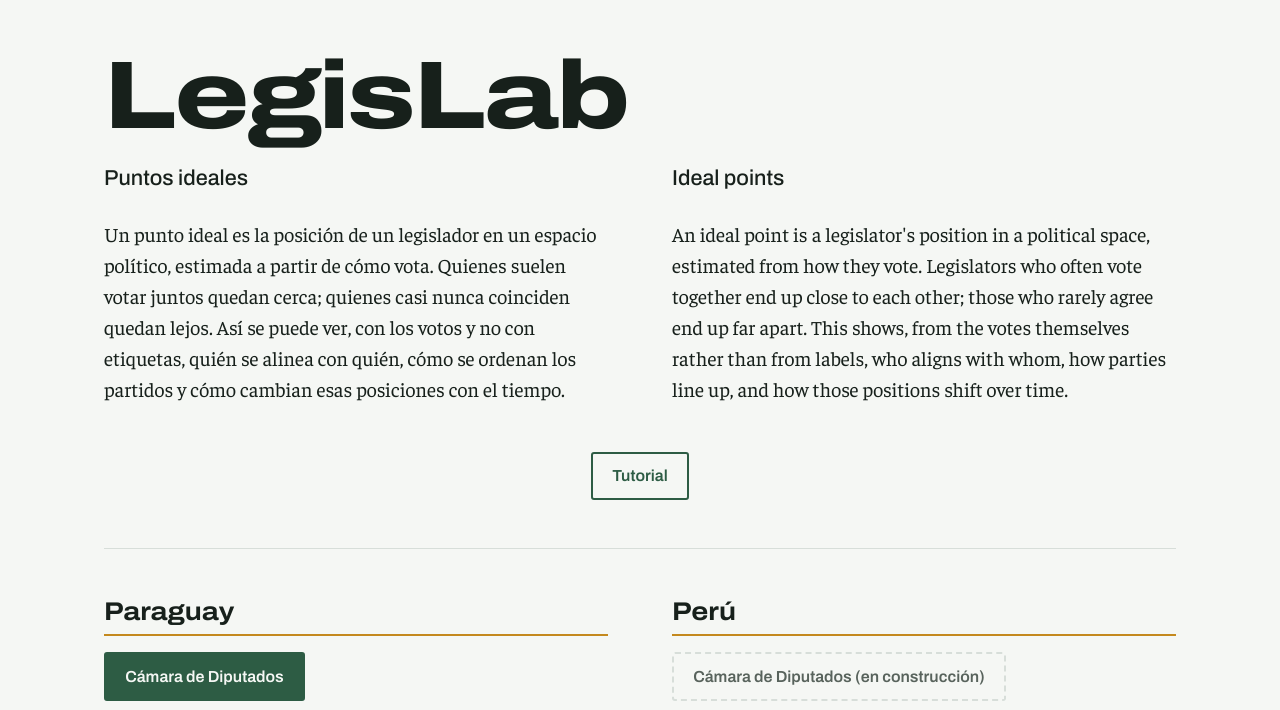
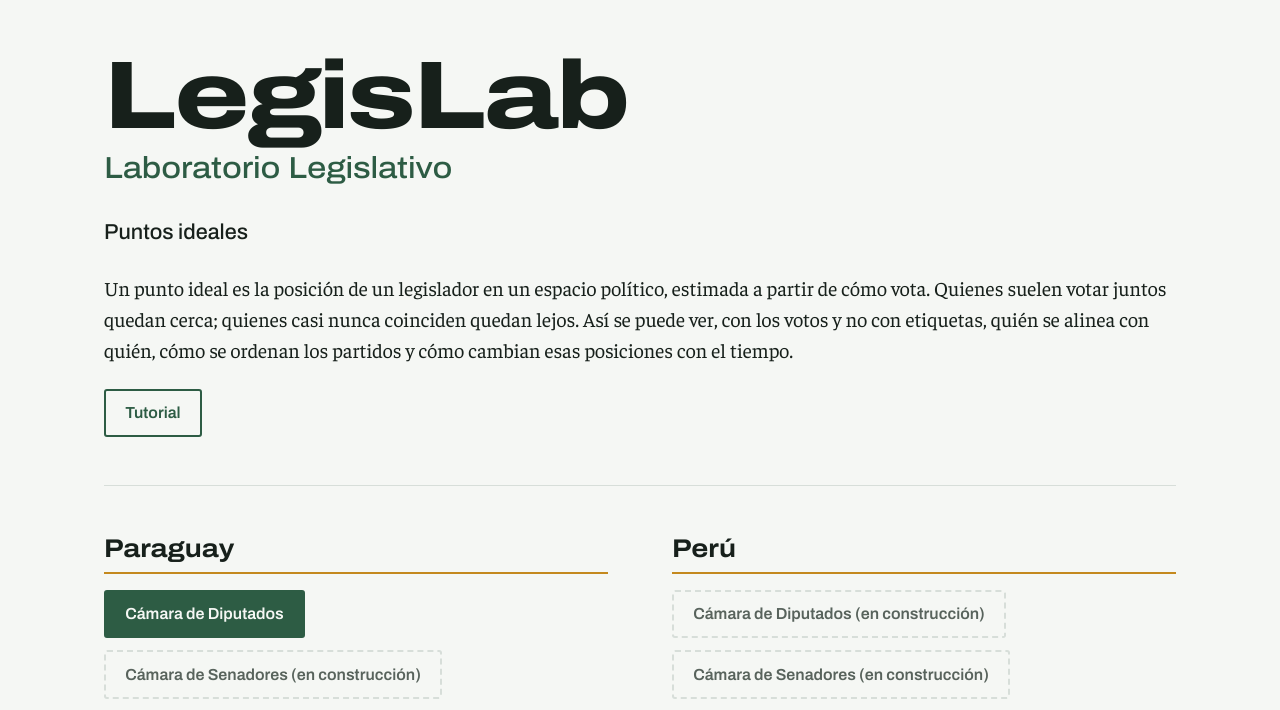
Before and after one commit to acarrizosa/andycarrizosa.com, a plain HTML site: page legislab/index.html in a window 1280 px wide. Shown: the part 77-787 px from the top of the page. Drawn offline with Linux system fonts and the light colour scheme.

Commit message:
add subtitle

```diff
--- a/legislab/assets/site.css
+++ b/legislab/assets/site.css
@@ -1,7 +1,7 @@
 /* LegisLab: página de inicio (andycarrizosa.com/legislab/). Las fuentes son las de andycarrizosa.com (/assets/fonts).
    Sigue el estilo de andycarrizosa.com: papel claro con un leve tono verde, tinta verde casi negra,
    verde yerba como color principal y ocre para subrayados. Títulos en Archivo ancha; textos en Faustina.
-   El texto va en español e inglés, uno al lado del otro. */
+   El texto va solo en español, a todo el ancho de la página. */
 
 @font-face {
   font-family: "Archivo";
@@ -144,13 +144,6 @@ a:hover { color: var(--yerba); }
 
 /* Portada */
 .portada { padding-block: clamp(1.5rem, 4vw, 3rem); }
-.idiomas {
-  display: grid;
-  grid-template-columns: repeat(2, minmax(0, 1fr));
-  gap: clamp(2rem, 5vw, 4.5rem);
-}
-/* Los botones de las dos columnas quedan a la misma altura aunque un texto sea más largo. */
-.idioma { display: flex; flex-direction: column; }
 .nombre {
   font-family: var(--display);
   font-stretch: 125%;
@@ -161,6 +154,18 @@ a:hover { color: var(--yerba); }
   margin: 0 0 1.5rem;
 }
 .nombre span { display: block; }
+/* Subtítulo debajo de "LegisLab": misma familia, más chico y en verde yerba. */
+.nombre:has(+ .subtitulo) { margin-bottom: 0.6rem; }
+.subtitulo {
+  font-family: var(--display);
+  font-stretch: 112%;
+  font-weight: 500;
+  font-size: clamp(1.2rem, 2.8vw, 1.9rem);
+  line-height: 1.2;
+  letter-spacing: -0.005em;
+  color: var(--yerba);
+  margin: 0 0 2rem;
+}
 .rol {
   font-family: var(--display);
   font-weight: 500;
@@ -171,7 +176,6 @@ a:hover { color: var(--yerba); }
 .entrada {
   font-size: 1.25rem;
   line-height: 1.55;
-  max-width: 34em;
 }
 .acciones {
   display: flex;
@@ -217,14 +221,9 @@ a:hover { color: var(--yerba); }
 }
 .derechos { color: var(--gris); font-size: 0.9rem; }
 
-/* Pantallas angostas */
-@media (max-width: 54rem) {
-  .idiomas { grid-template-columns: minmax(0, 1fr); }
-  .idioma + .idioma { border-top: 1px solid var(--linea); padding-top: 2rem; }
-}
 
-/* Tutorial, debajo de las dos columnas */
-.tutorial { justify-content: center; padding-top: clamp(2rem, 4vw, 3rem); }
+/* Tutorial, justo debajo del texto */
+.tutorial { padding-top: 1.5rem; }
 
 /* Países y cámaras: un bloque por país; los bloques se acomodan en filas al sumar más. */
 .paises {
--- a/legislab/index.html
+++ b/legislab/index.html
@@ -3,20 +3,19 @@
 <head>
   <meta charset="utf-8">
   <meta name="viewport" content="width=device-width, initial-scale=1">
-  <title>LegisLab: puntos ideales legislativos / legislative ideal points</title>
-  <meta name="description" content="LegisLab estima puntos ideales de legisladores a partir de sus votos nominales, empezando por Paraguay. LegisLab estimates legislators' ideal points from their roll-call votes, starting with Paraguay.">
+  <title>LegisLab: puntos ideales legislativos</title>
+  <meta name="description" content="LegisLab estima puntos ideales de legisladores a partir de sus votos nominales, empezando por Paraguay.">
   <link rel="canonical" href="https://www.andycarrizosa.com/legislab/">
   <link rel="icon" href="../assets/favicon.svg" type="image/svg+xml">
   <link rel="preload" href="../assets/fonts/archivo-latin-wdth-normal.woff2" as="font" type="font/woff2" crossorigin>
   <link rel="preload" href="../assets/fonts/faustina-latin-wght-normal.woff2" as="font" type="font/woff2" crossorigin>
   <!-- Al cambiar site.css, suba el número de ?v= para que los navegadores no usen la versión vieja. -->
-  <link rel="stylesheet" href="assets/site.css?v=3">
+  <link rel="stylesheet" href="assets/site.css?v=5">
   <meta property="og:type" content="website">
-  <meta property="og:title" content="LegisLab: puntos ideales legislativos / legislative ideal points">
-  <meta property="og:description" content="Puntos ideales de legisladores estimados a partir de sus votos nominales. Legislators' ideal points estimated from their roll-call votes.">
+  <meta property="og:title" content="LegisLab: puntos ideales legislativos">
+  <meta property="og:description" content="Puntos ideales de legisladores estimados a partir de sus votos nominales.">
   <meta property="og:url" content="https://www.andycarrizosa.com/legislab/">
   <meta property="og:locale" content="es_PY">
-  <meta property="og:locale:alternate" content="en_US">
 </head>
 <body>
   <a class="saltar" href="#contenido">Saltar al contenido</a>
@@ -44,19 +43,13 @@
   <main id="contenido">
     <section class="envoltura portada" aria-labelledby="t-nombre">
       <h1 class="nombre" id="t-nombre"><span>LegisLab</span></h1>
-      <div class="idiomas">
-        <div class="idioma">
-          <p class="rol">Puntos ideales</p>
-          <p class="entrada">Un punto ideal es la posición de un legislador en un espacio político, estimada a partir de cómo vota. Quienes suelen votar juntos quedan cerca; quienes casi nunca coinciden quedan lejos. Así se puede ver, con los votos y no con etiquetas, quién se alinea con quién, cómo se ordenan los partidos y cómo cambian esas posiciones con el tiempo.</p>
+      <p class="subtitulo">Laboratorio Legislativo</p>
+      <div class="descripcion">
+        <p class="rol">Puntos ideales</p>
+        <p class="entrada">Un punto ideal es la posición de un legislador en un espacio político, estimada a partir de cómo vota. Quienes suelen votar juntos quedan cerca; quienes casi nunca coinciden quedan lejos. Así se puede ver, con los votos y no con etiquetas, quién se alinea con quién, cómo se ordenan los partidos y cómo cambian esas posiciones con el tiempo.</p>
+        <div class="acciones tutorial">
+          <a class="boton boton-secundario" href="https://youtu.be/OYfG_9g7SPk" target="_blank" rel="noopener">Tutorial</a>
         </div>
-        <div class="idioma" lang="en">
-          <p class="rol">Ideal points</p>
-          <p class="entrada">An ideal point is a legislator's position in a political space, estimated from how they vote. Legislators who often vote together end up close to each other; those who rarely agree end up far apart. This shows, from the votes themselves rather than from labels, who aligns with whom, how parties line up, and how those positions shift over time.</p>
-        </div>
-      </div>
-
-      <div class="acciones tutorial">
-        <a class="boton boton-secundario" href="https://youtu.be/OYfG_9g7SPk" target="_blank" rel="noopener">Tutorial</a>
       </div>
 
       <!-- Un bloque por país. Para habilitar una cámara, cambie el <span> inactivo por un <a class="boton boton-principal" href="...">. -->
```
